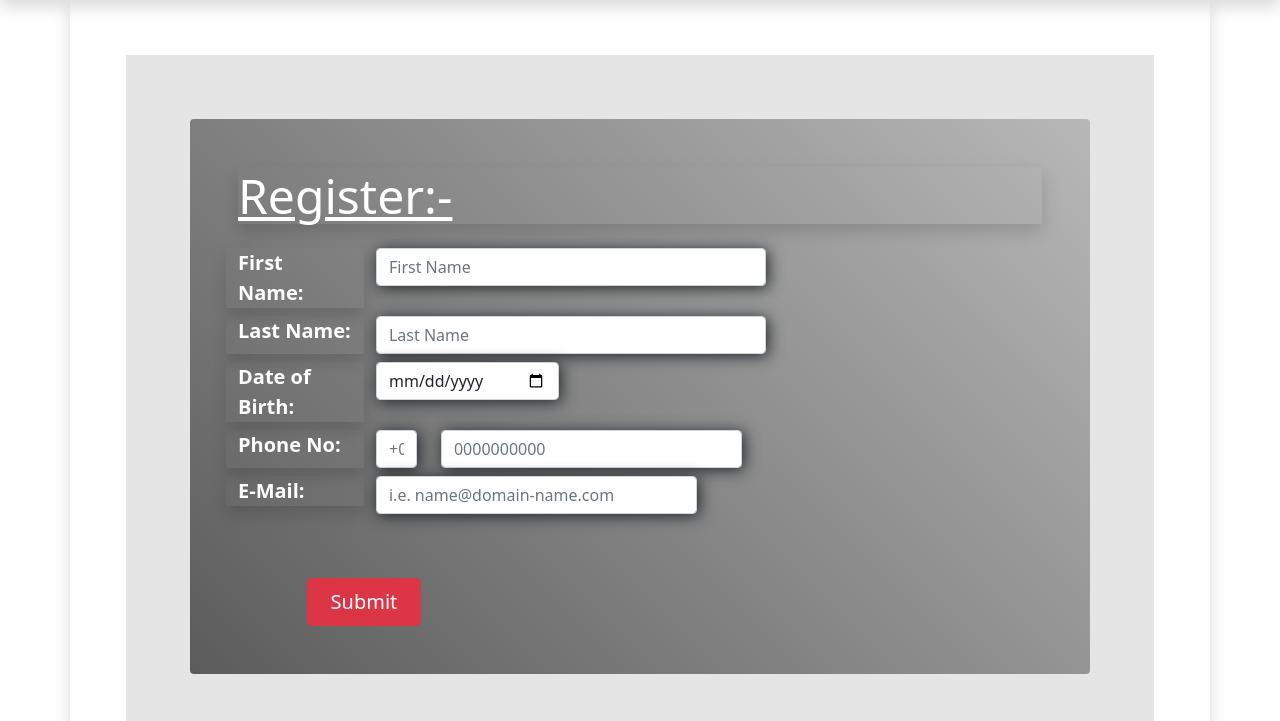
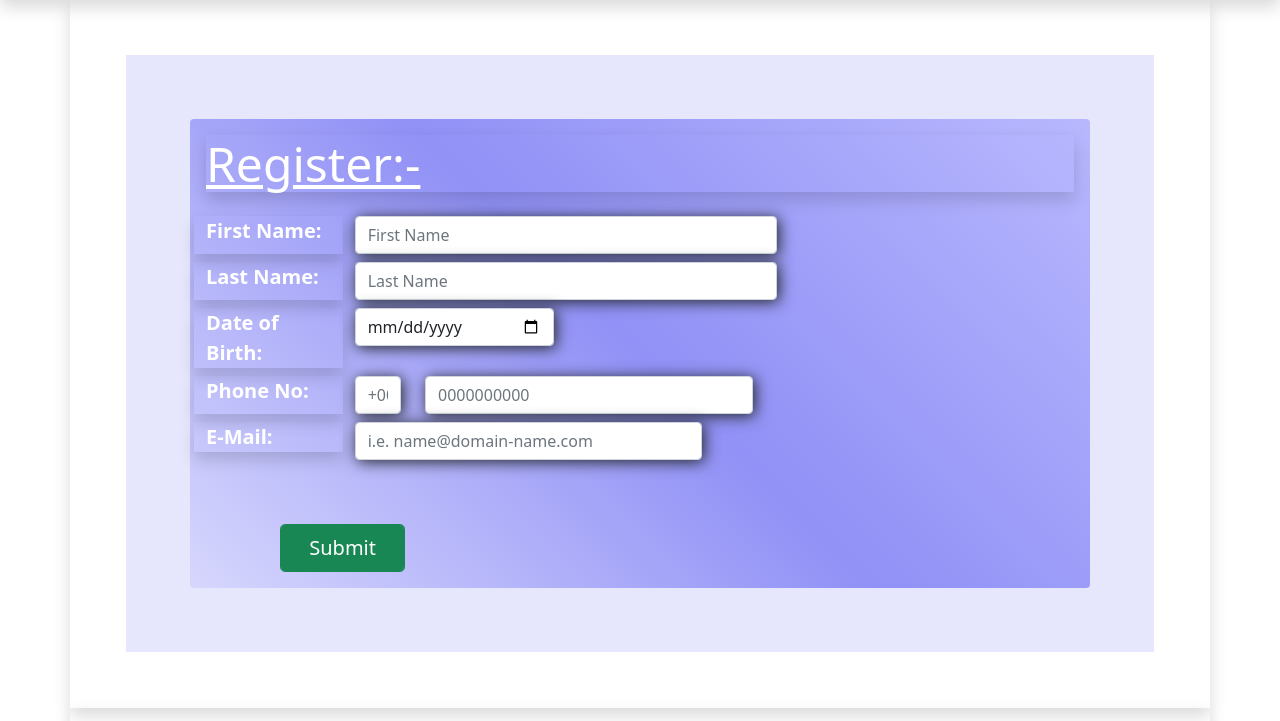
Before and after one commit to pushp277/ConvergenceTeam, a website: page index.html in a window 1280 px wide. Shown: the part 534-1255 px from the top of the page. Drawn offline with nearby package versions, Linux system fonts and the light colour scheme; grey boxes are pictures that could not be loaded.

Commit message:
form background-color and card background-color been changed

```diff
--- a/index.html
+++ b/index.html
@@ -41,9 +41,9 @@
         </header>
         <!--body-->
         <div class="container-lg shadow p-2">
-            <form class="m-5 p-5">
+            <form class="m-md-5 p-md-5">
 
-                <fieldset class="p-5 m-3 rounded">
+                <fieldset class="p-3 m-md-3 rounded">
                     <legend><p class="lead display-5 shadow"><u>Register:-</u></p></legend>
 
                     <div class="form-group row">
@@ -90,7 +90,7 @@
                     </div>
                     <div class=" mt-5 row">
                         <div class="col-8 col-md-2 offset-1">
-                    <button type="submit" class="btn btn-danger btn-lg form-control">Submit</button>
+                    <button type="submit" class="btn btn-success btn-lg form-control">Submit</button>
                     </div>
                     </div>
                 </fieldset>
--- a/style.css
+++ b/style.css
@@ -9,14 +9,14 @@
     padding:1px;
 }
 form{
-    background-color: rgb(0,0,0,0.1);
+    background-color: rgb(16,16,230,0.1);
 
 }
 
 
 
 fieldset{
-    background:linear-gradient(45deg, rgba(0,0,0,0.6), rgba(0,0,0,0.2));
+    background:linear-gradient(45deg,rgba(153,153,255,0.2),rgba(16, 16, 236, 0.4),rgba(153,153,255,0.6));
     color:white;
 
 
```
Also changed, not shown: aboutus.html (+2 -2 lines).
